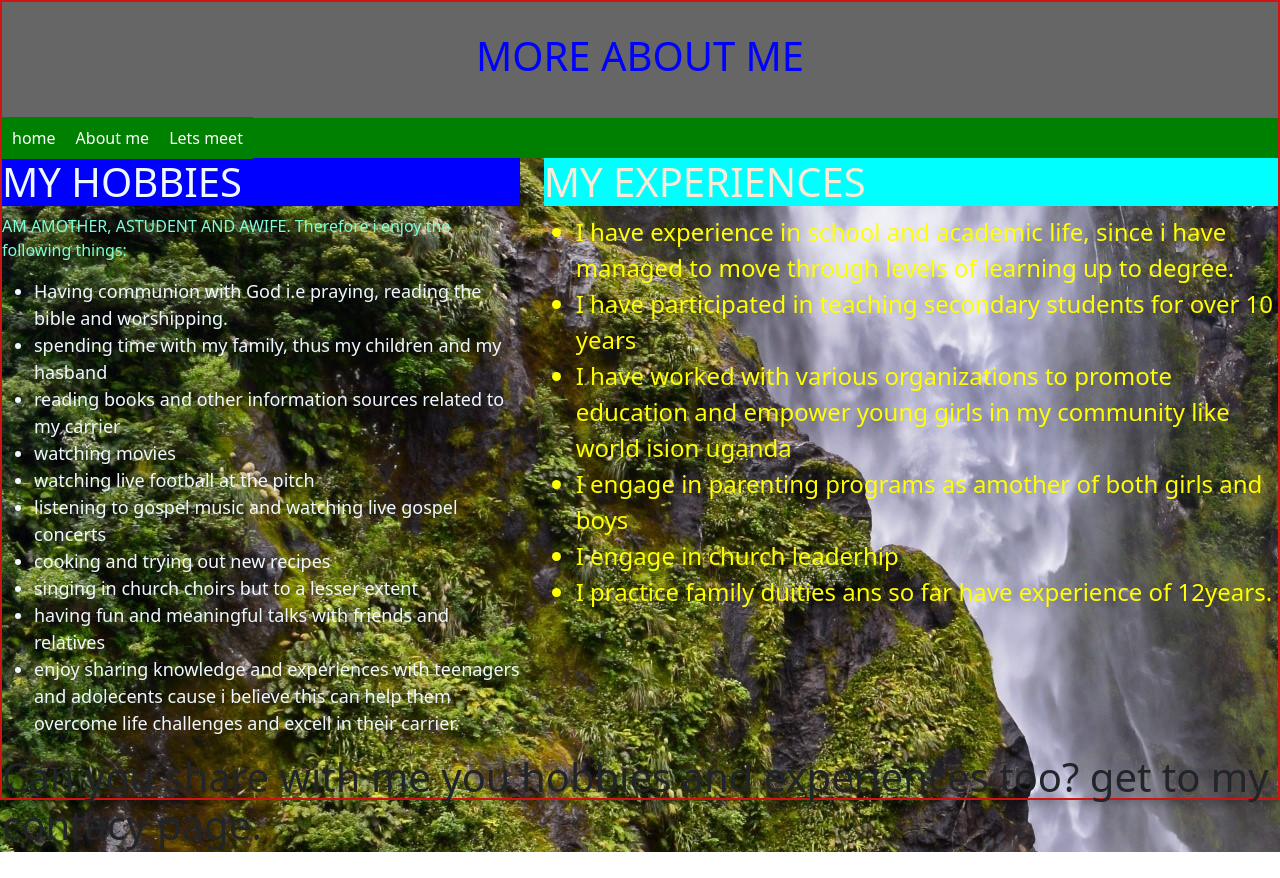
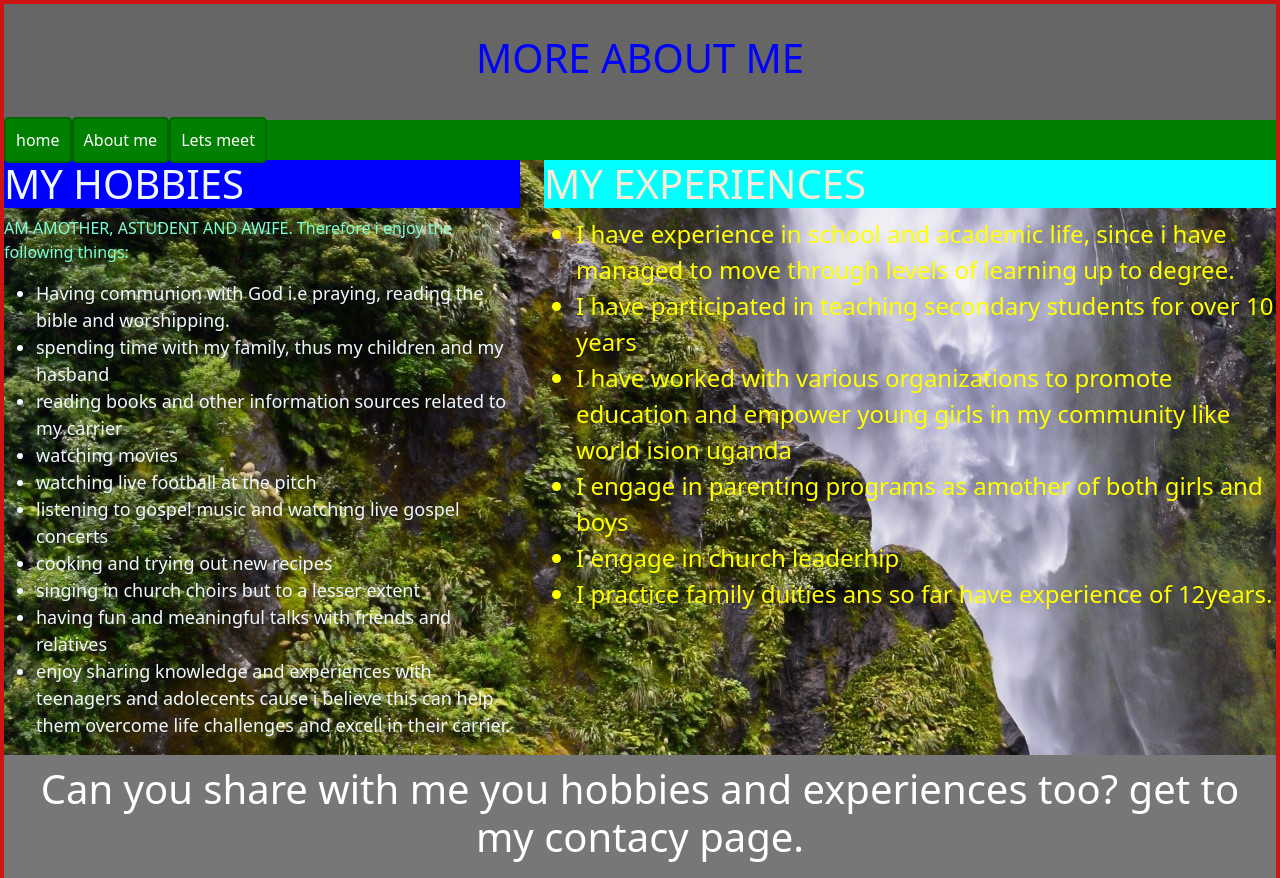
Before and after one commit to gartrude123/GATRUDE1, a plain HTML site: page HOB.html in a window 1280 px wide. Shown: the top 878 px of the page. Before the commit the page ends 852 px from the top, so only its background shows below. Drawn offline with nearby package versions, Linux system fonts and the light colour scheme.

Commit message:
Update CSSstyles.css

```diff
--- a/CSSstyles.css
+++ b/CSSstyles.css
@@ -29,9 +29,9 @@
 .page {
     position: absolute;
     width: 100%;
-    height: 100%;
-    object-fit: cover;
-    border: 2px solid #cf1414;
+    height: 150%;
+    object-fit: fill;
+    border: 4px solid #cf1414;
     box-shadow: 0 4px 8px rgba(0, 0, 0, 0.2);
     transform-origin: left center;
     transform: rotateY(90deg);
@@ -63,6 +63,9 @@ nav>ul>li>a {
     color: white;
     background-color: green;
     padding: 10px;
+    border: 2px solid darkgreen;
+    border-radius: 5px;
+    gap: 5px;
 }
 
 nav>ul>li>a:hover {
@@ -70,3 +73,10 @@ nav>ul>li>a:hover {
     color: darkgreen;
 
 }
+
+.footer {
+    background-color: #777;
+    padding: 10px;
+    text-align: center;
+    color: white;
+}
```
